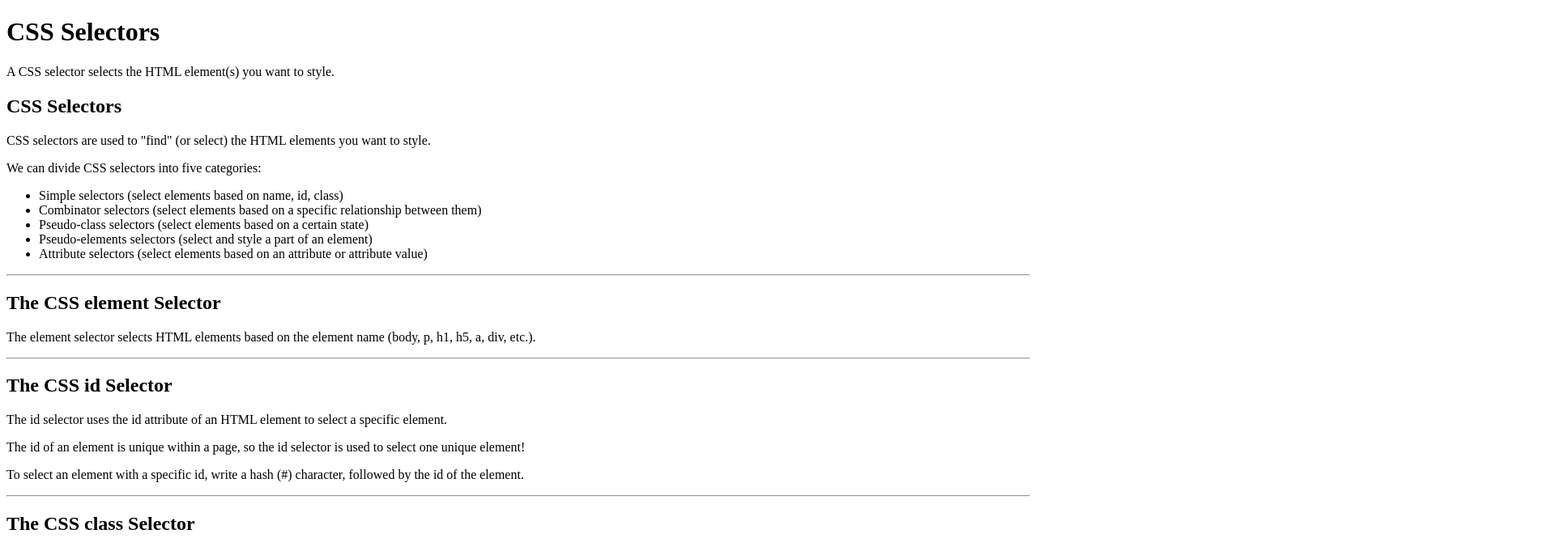
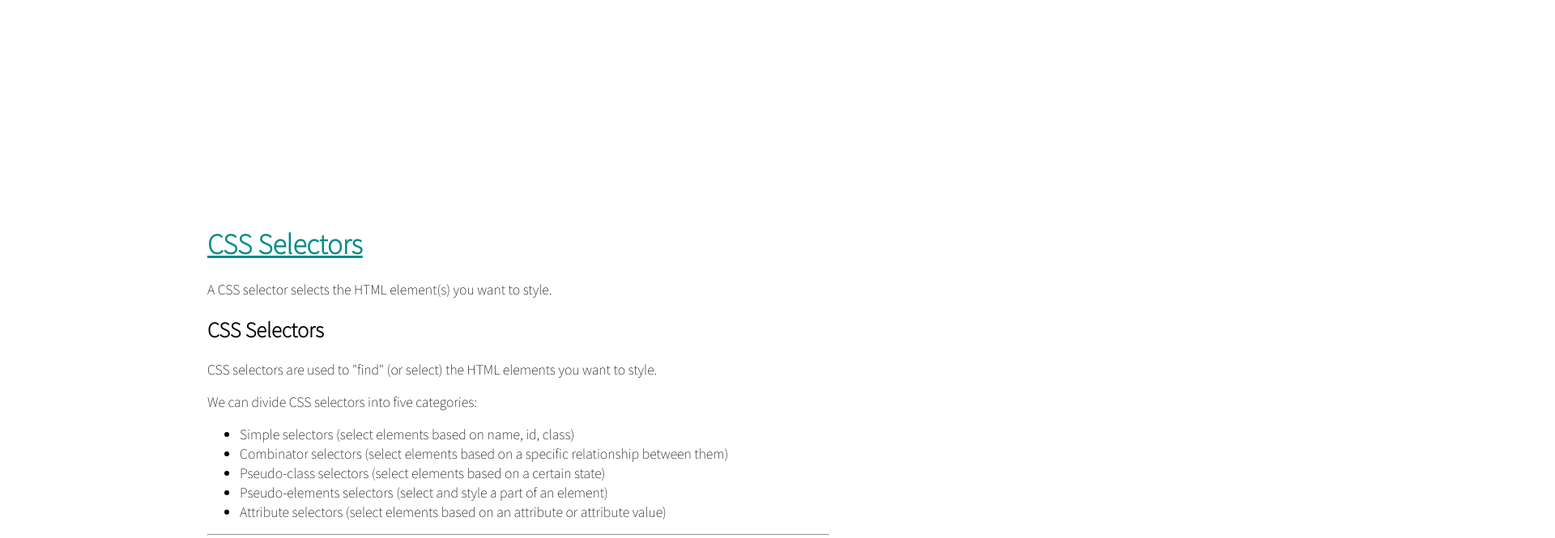
Before and after one commit to JoelBarrantess/ASIX1_M4UF1A6_Selectores_CSS_JoelBarrantes, a plain HTML site: page index.html in a window 1280 px wide. Shown: the top 665 px of the page at 81% size, 1920 px wide, since content can reach past the window. Drawn offline with Linux system fonts and the light colour scheme.

Commit message:
Subo cosas

```diff
--- /dev/null
+++ b/css/style.css
@@ -0,0 +1,17 @@
+*{
+    font-family: 'Noto Sans JP';
+}
+
+body {
+    margin: 0;
+    padding: 20%;
+}
+
+h1 {
+    text-decoration: underline;
+    color: darkcyan;
+}
+
+.selector {
+    color: cyan;
+}
--- a/index.html
+++ b/index.html
@@ -5,7 +5,13 @@
     <meta charset="UTF-8">
     <meta http-equiv="X-UA-Compatible" content="IE=edge">
     <meta name="viewport" content="width=device-width, initial-scale=1.0">
+    <script src="https://kit.fontawesome.com/3d804e666f.js" crossorigin="anonymous"></script>
     <title>CSS Selectors</title>
+    <link rel="stylesheet" href="./css/style.css">
+    <link rel="icon" type="image/x-icon" href="./resources/css3.svg">
+    <link rel="preconnect" href="https://fonts.googleapis.com">
+    <link rel="preconnect" href="https://fonts.gstatic.com" crossorigin>
+    <link href="https://fonts.googleapis.com/css2?family=Noto+Sans+JP:wght@100&display=swap" rel="stylesheet">
 </head>
 
 <body>
```
Also changed, not shown: resources/css3.svg (added).
